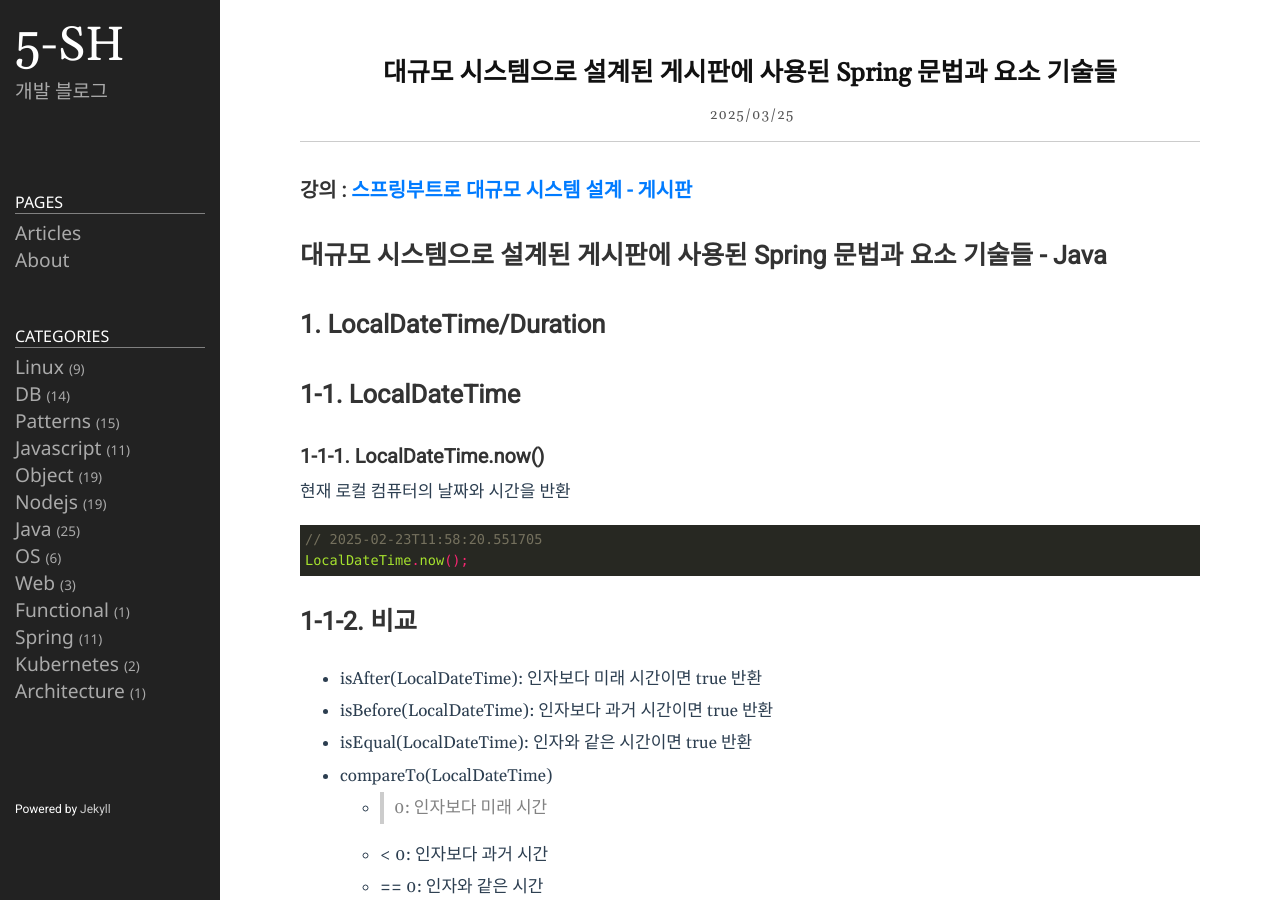
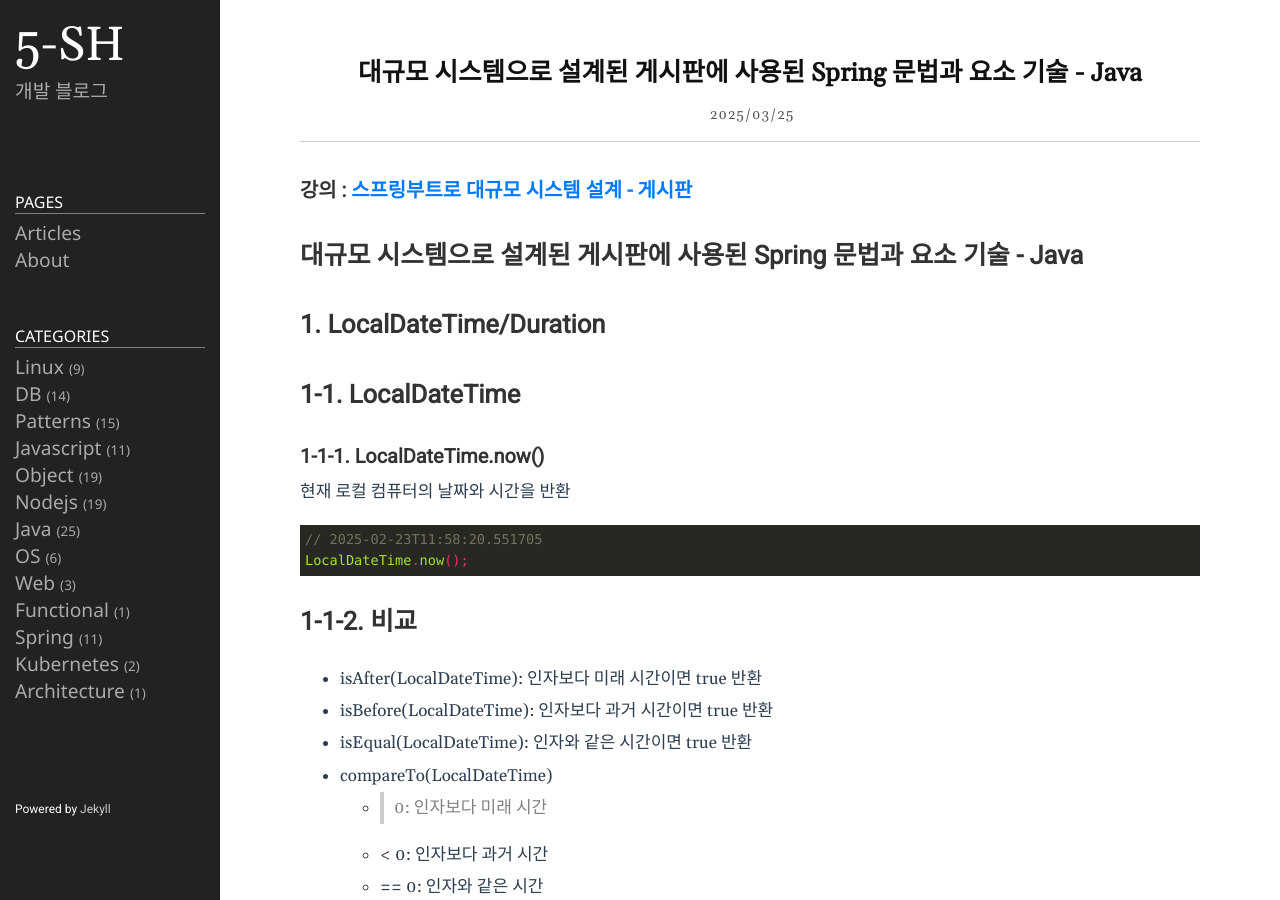
Before and after one commit to 5-SH/5-sh.github.io-deprecated, a Jekyll site: the page built from _posts/2025-02-20-traffic-board-java.md, in a window 1280 px wide and 900 px high. Built offline with Jekyll 4.4.1, drawn with Linux system fonts in a browser that asks for light colours.

Commit message:
제목 수정

```diff
--- a/_posts/2025-02-20-traffic-board-java.md
+++ b/_posts/2025-02-20-traffic-board-java.md
@@ -1,6 +1,6 @@
 ---
 layout: post
-title: 대규모 시스템으로 설계된 게시판에 사용된 Spring 문법과 요소 기술들
+title: 대규모 시스템으로 설계된 게시판에 사용된 Spring 문법과 요소 기술 - Java
 date: 2025-03-25 23:00:00 + 0900
 categories: Spring
 ref: java, Spring, board
@@ -8,7 +8,7 @@ ref: java, Spring, board
 
 ### 강의 : [스프링부트로 대규모 시스템 설계 - 게시판](https://www.inflearn.com/course/%EC%8A%A4%ED%94%84%EB%A7%81%EB%B6%80%ED%8A%B8%EB%A1%9C-%EB%8C%80%EA%B7%9C%EB%AA%A8-%EC%8B%9C%EC%8A%A4%ED%85%9C%EC%84%A4%EA%B3%84-%EA%B2%8C%EC%8B%9C%ED%8C%90/dashboard)
 
-# 대규모 시스템으로 설계된 게시판에 사용된 Spring 문법과 요소 기술들 - Java
+# 대규모 시스템으로 설계된 게시판에 사용된 Spring 문법과 요소 기술 - Java
 
 # 1. LocalDateTime/Duration
 
```
Also changed, not shown: _posts/2025-02-20-traffic-board-repository.md (+2 -2 lines), _posts/2025-02-20-traffic-board-spring.md (+2 -2 lines), _posts/2025-02-20-traffic-board-transaction.md (+2 -2 lines).
